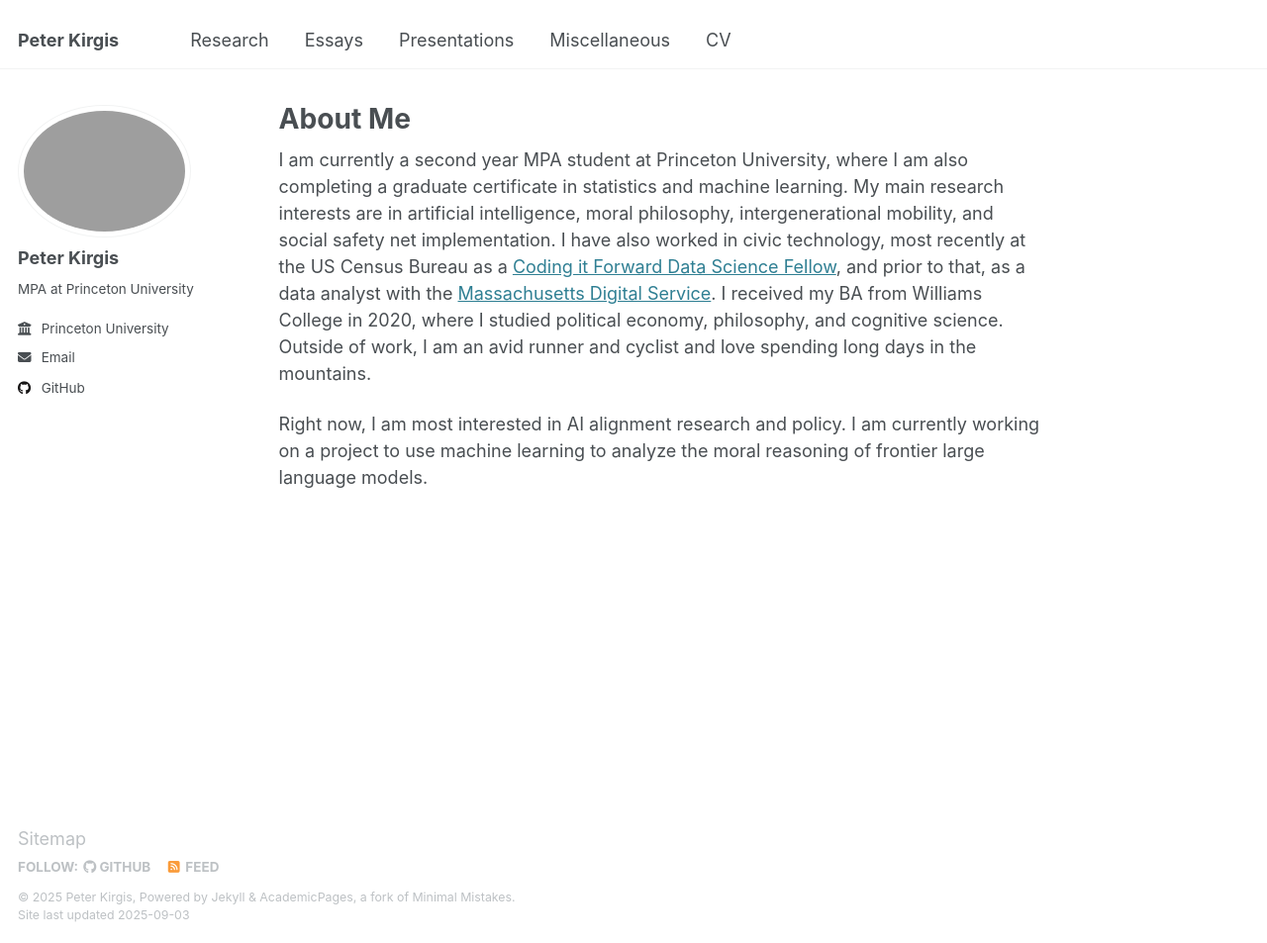
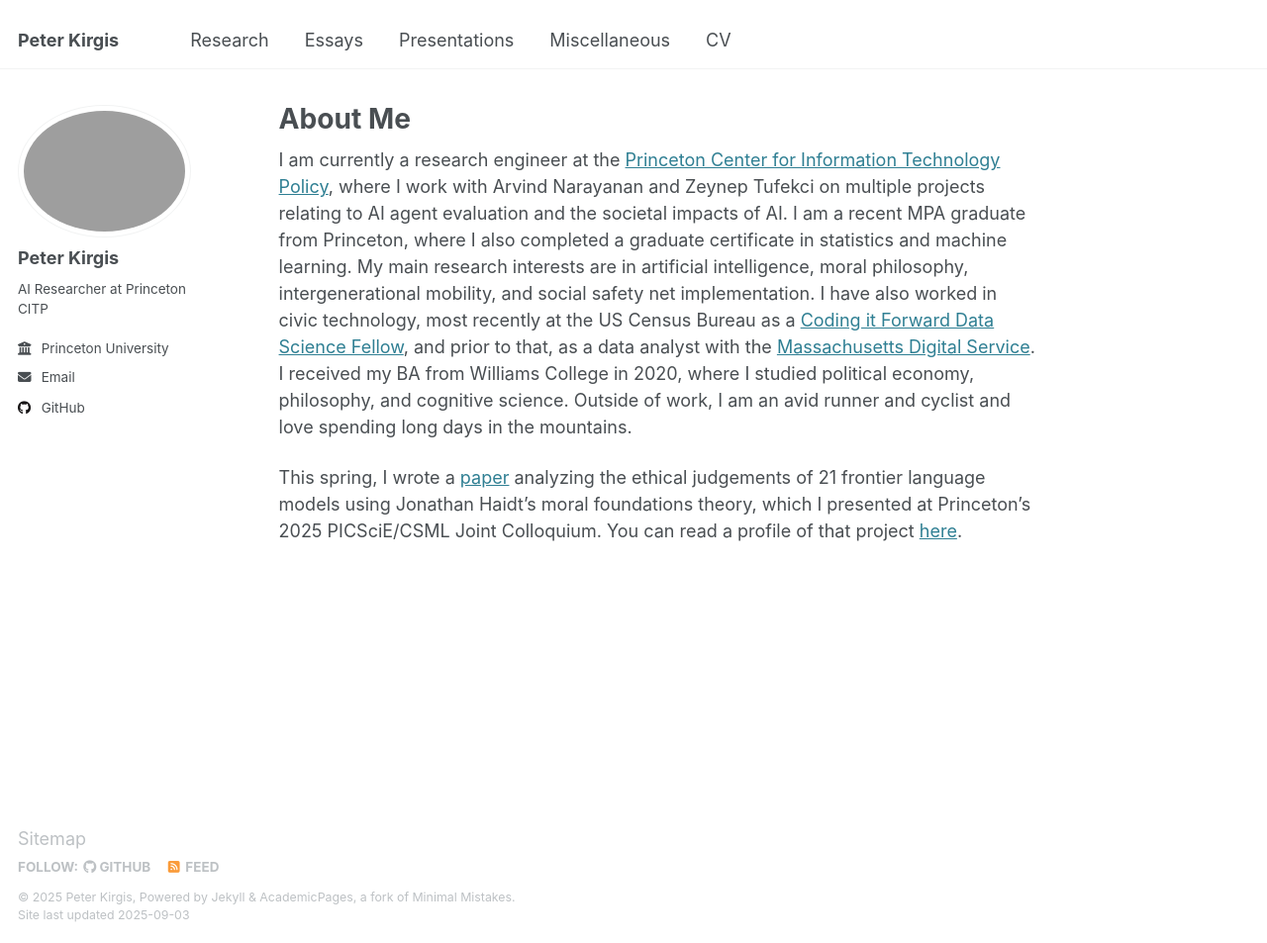
Before and after one commit to peterkirgis/peterkirgis.github.io, a Jekyll site: the page built from _pages/about.md, in a window 1280 px wide and 953 px high. Shown: the whole window at 99% size. Built offline with Jekyll 4.4.1, drawn with Linux system fonts in a browser that asks for light colours.

Commit message:
new job update

```diff
--- a/_config.yml
+++ b/_config.yml
@@ -12,7 +12,7 @@ site_theme               : "default"
 title                    : "Peter Kirgis"
 title_separator          : "-"
 name                     : &name "Peter Kirgis"
-description              : &description "This is the personal website for Peter Kirgis, an MPA student at Princeton University, which hosts his research, essays, and presentations."
+description              : &description "This is the personal website for Peter Kirgis, an AI researcher at the Princeton Center for Information Technology Policy, which hosts his research, essays, and presentations."
 url                      : https://peterkirgis.github.io # the base hostname & protocol for your site e.g. "https://[your GitHub username].github.io"
 baseurl                  : "" # the subpath of your site, e.g. "/blog"
 repository               : "peterkirgis/peterkirgis.github.io"
@@ -25,7 +25,7 @@ author:
   avatar           : "profile.png"
   name             : "Peter Kirgis"
   pronouns         : # example: "she/her"
-  bio              : "MPA at Princeton University"
+  bio              : "AI Researcher at Princeton CITP"
   location         : # "Princeton, NJ"
   employer         : "Princeton University"
   uri              : # URL
--- a/_pages/about.md
+++ b/_pages/about.md
@@ -7,6 +7,6 @@ redirect_from:
   - /about.html
 ---
 
-I am currently a second year MPA student at Princeton University, where I am also completing a graduate certificate in statistics and machine learning. My main research interests are in artificial intelligence, moral philosophy, intergenerational mobility, and social safety net implementation. I have also worked in civic technology, most recently at the US Census Bureau as a [Coding it Forward Data Science Fellow](https://www.codingitforward.com/), and prior to that, as a data analyst with the [Massachusetts Digital Service](https://www.mass.gov/orgs/massachusetts-digital-service). I received my BA from Williams College in 2020, where I studied political economy, philosophy, and cognitive science. Outside of work, I am an avid runner and cyclist and love spending long days in the mountains.
+I am currently a research engineer at the [Princeton Center for Information Technology Policy](https://citp.princeton.edu/), where I work with Arvind Narayanan and Zeynep Tufekci on multiple projects relating to AI agent evaluation and the societal impacts of AI. I am a recent MPA graduate from Princeton, where I also completed a graduate certificate in statistics and machine learning. My main research interests are in artificial intelligence, moral philosophy, intergenerational mobility, and social safety net implementation. I have also worked in civic technology, most recently at the US Census Bureau as a [Coding it Forward Data Science Fellow](https://www.codingitforward.com/), and prior to that, as a data analyst with the [Massachusetts Digital Service](https://www.mass.gov/orgs/massachusetts-digital-service). I received my BA from Williams College in 2020, where I studied political economy, philosophy, and cognitive science. Outside of work, I am an avid runner and cyclist and love spending long days in the mountains.
 
-Right now, I am most interested in AI alignment research and policy. I am currently working on a project to use machine learning to analyze the moral reasoning of frontier large language models.
+This spring, I wrote a [paper](https://peterkirgis.github.io/files/MFT_LLMs.pdf) analyzing the ethical judgements of 21 frontier language models using Jonathan Haidt's moral foundations theory, which I presented at Princeton's 2025 PICSciE/CSML Joint Colloquium. You can read a profile of that project [here](https://csml.princeton.edu/news/peter-kirgis-exploring-moral-foundations-large-language-models).
```
Also changed, not shown: 2 other files.
